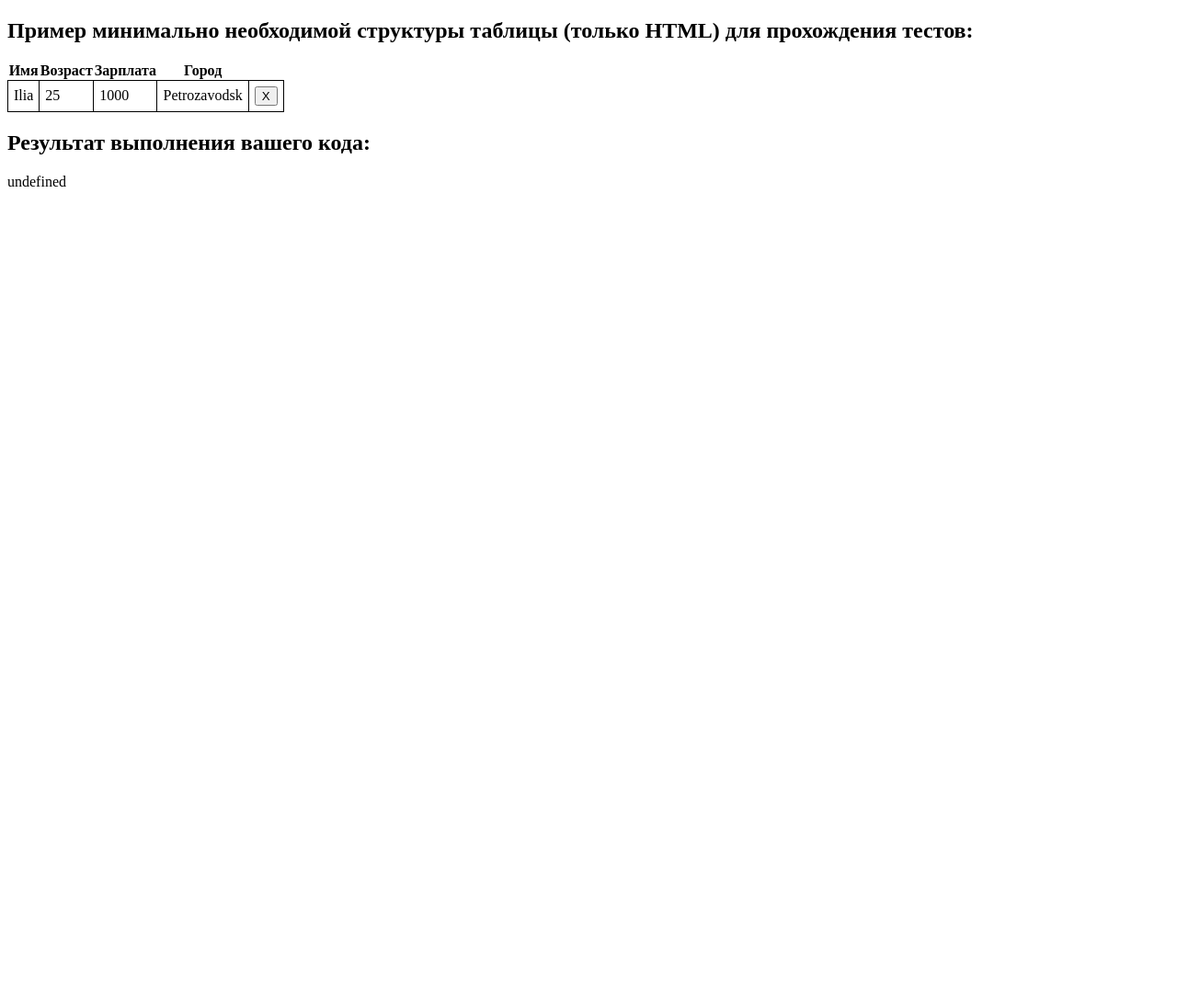
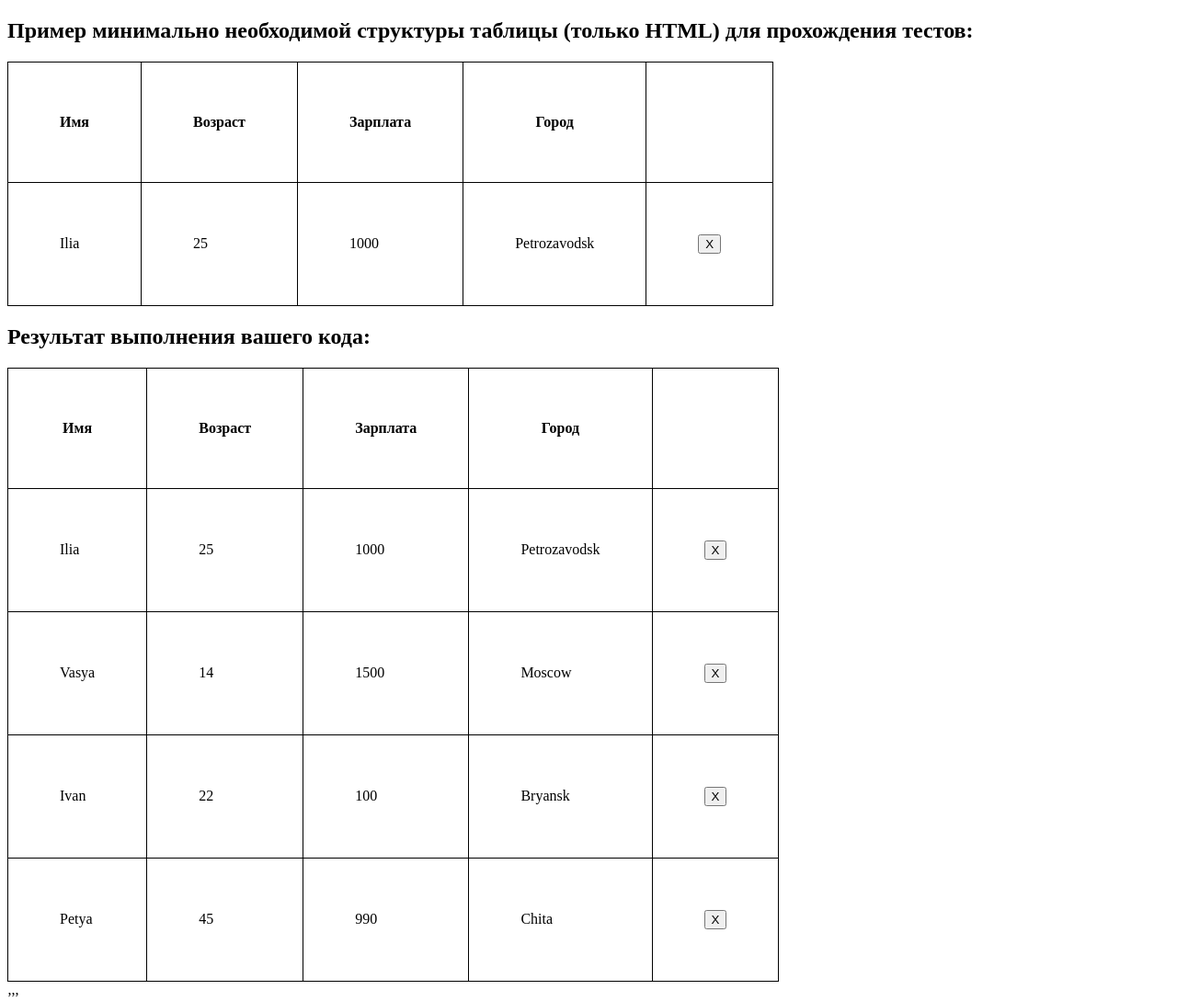
Before and after one commit to sokolik1983-hub/jsbasic-20200727_aleksey-sokolov, a website: page 6-module/1-task/index.html in a window 1280 px wide. Shown: the whole page at 92% size. Before the commit the page ends 800 px from the top, so only its background shows below. Drawn offline with Linux system fonts and the light colour scheme.

Commit message:
'6module__task3'

```diff
--- a/5-module/1-task/index.js
+++ b/5-module/1-task/index.js
@@ -1,4 +1,4 @@
 function hideSelf() {
   let button = document.querySelector('.hide-self-button');
-    button.addEventListener( "click" , () => button.setAttribute('hidden',''));
+  button.addEventListener("click", () => button.setAttribute('hidden', ''));
 }
--- a/6-module/1-task/index.js
+++ b/6-module/1-task/index.js
@@ -1,3 +1,4 @@
+
 /**
  * Компонент, который реализует таблицу
  * с возможностью удаления строк
@@ -29,6 +30,23 @@
  * @constructor
  */
 export default class UserTable {
-  constructor(rows) {
+    constructor(rows) {
+        this.render(rows);
+        this.onClick();
+      }
+      onClick(event) {
+        let elem = this.elem;
+        let btn = elem.querySelectorAll('.btn').forEach(element => element.onclick= function() {
+          let parentBox = element.closest('tr');
+          parentBox.remove();
+        });
+      }
+      render(rows) {
+        let list = rows.map((item) => `<tr><td>${item.name}</td><td>${item.age}</td><td>${item.salary}</td><td>${item.city}</td><td><button class="btn">X</button></td></tr>`);
+       let table = document.createElement('table');;
+       table.innerHTML = "<thead><tr><th>Имя</th><th>Возраст</th><th>Зарплата</th><th>Город</th><th></th></tr></thead>" + list;
+
+        this.elem = table;
+
+      }
   }
-}
--- a/6-module/1-task/style.css
+++ b/6-module/1-task/style.css
@@ -1,6 +1,6 @@
-td {
+td, th {
     border: 1px solid black;
-    padding: 6px;
+    padding: 56px;
 }
 
 table {
```
Also changed, not shown: 6-module/1-task/index.html (line endings or trailing spaces).
